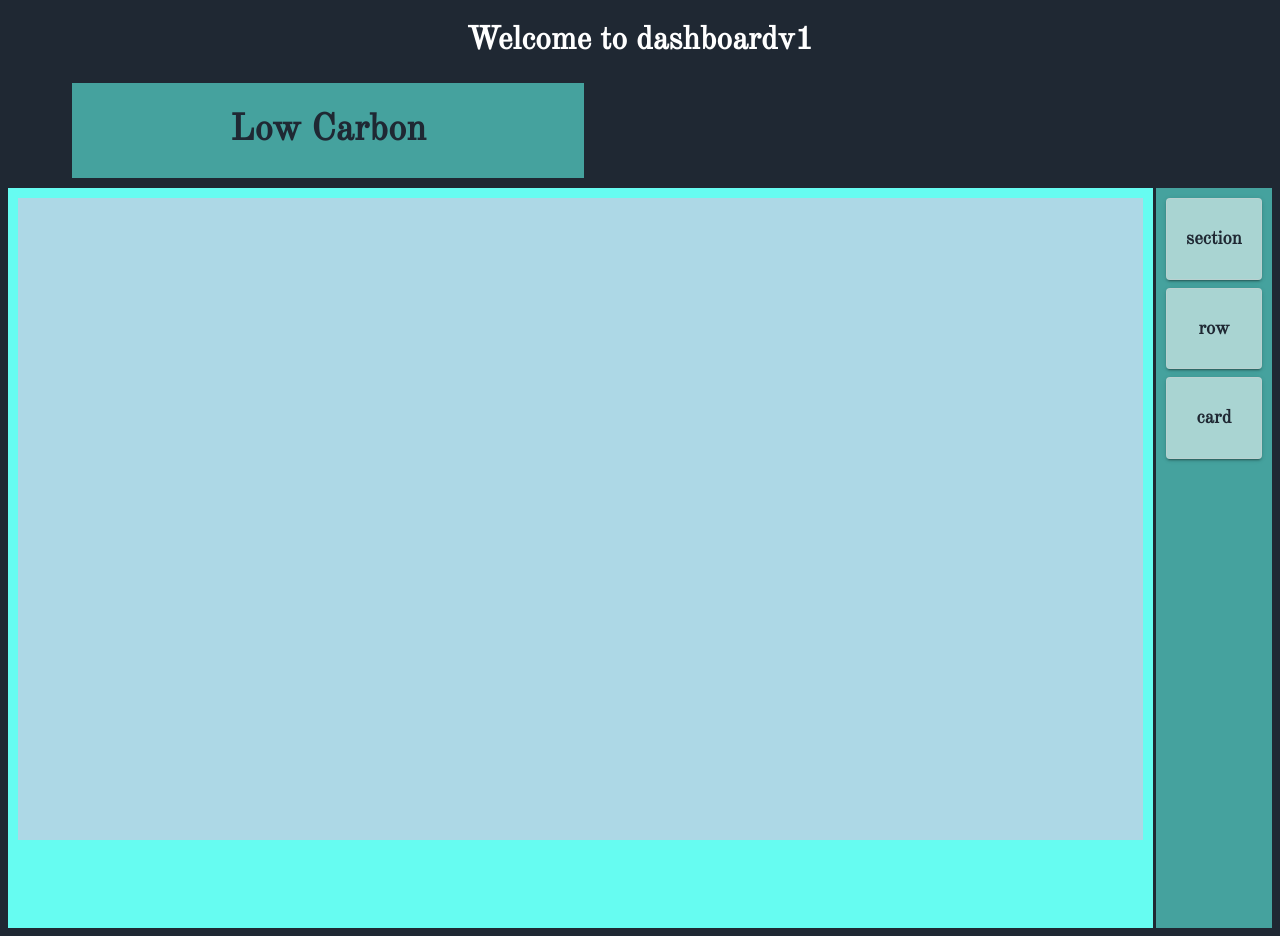
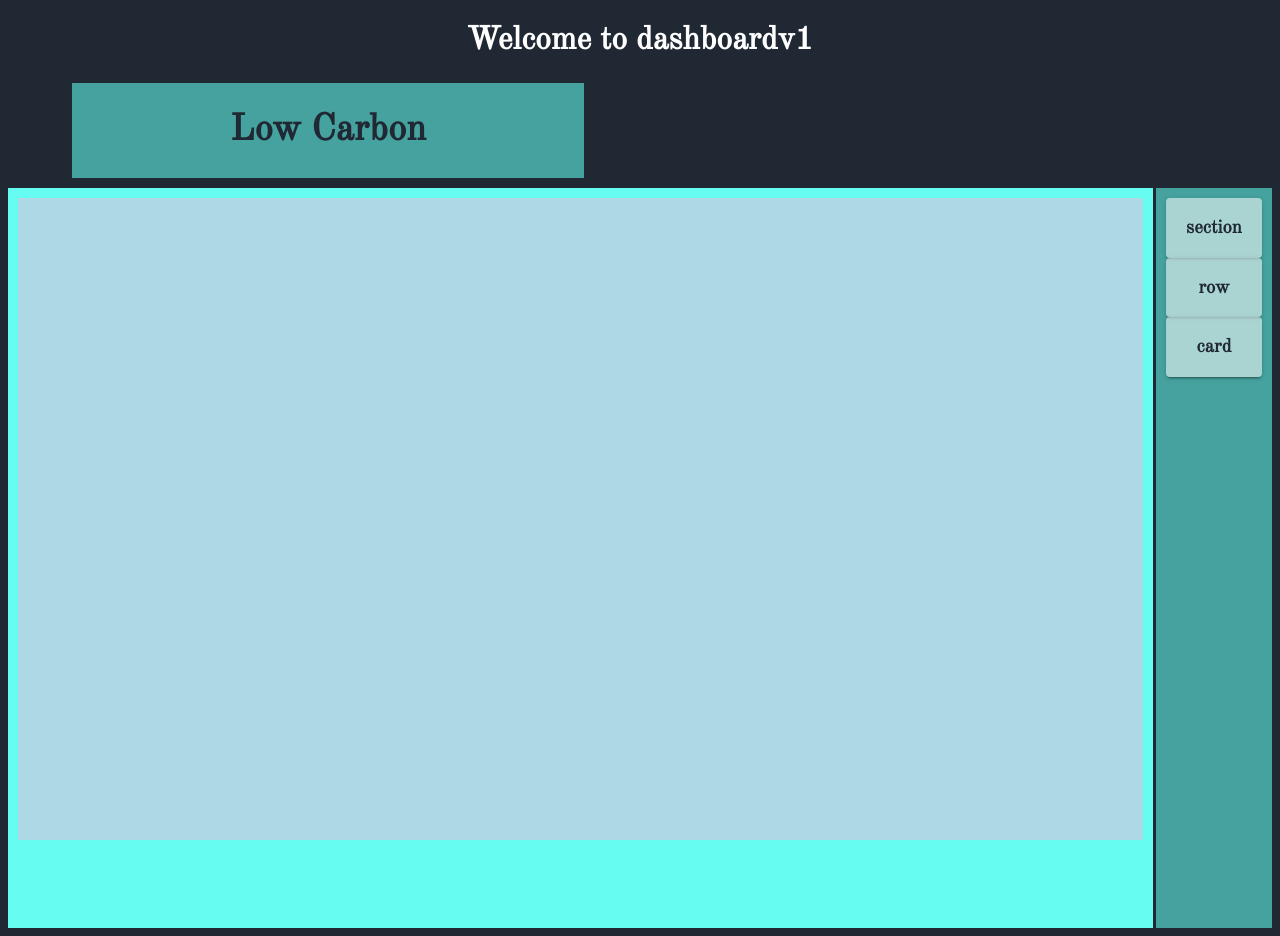
Before and after one commit to BradleyHarper/dashboardProject, an Angular app: page / in a window 1280 px wide. Built offline with nearby package versions, Linux system fonts and the light colour scheme.

Commit message:
row, section, and card item can now be dragged back in the right virtical column

```diff
--- a/src/app/home/home.component.css
+++ b/src/app/home/home.component.css
@@ -1,7 +1,6 @@
 @import url('https://fonts.googleapis.com/css?family=Old+Standard+TT&display=swap');
 .example-box {
     font-family: 'Old Standard TT', serif;
-    border: solid 1px rgba(204, 204, 204, 0.459);
     cursor: grab;
     display: flex;
     justify-content: center;
@@ -26,14 +25,14 @@
 .cdk-drop-list-dragging{
 color: rgba(255, 255, 255, 0.322)
 }
-#componentBoxes{
+#componentBoxes.cdk-drop-list{
   background-color:#45a29e;;
   width: 12vh;
   float: right;
   padding: 10px;
   min-height: 90vh;
 }
-#cdk-drop-list-0>.example-box.cdk-drag{
+#cdk-drop-list>.example-box.cdk-drag{
   padding: 10px;
   margin-bottom: 8px;
 }
@@ -60,8 +59,3 @@ padding-top:2px;
 #sectionCards>.example-box.cdk-drag{
   height: 20vh;
 }
-#sectionColumn{
-  display: flex;
-  justify-content: space-around;
-  min-height: 10vh;
-}
--- a/src/app/home/home.component.html
+++ b/src/app/home/home.component.html
@@ -1,8 +1,7 @@
 
 
  <div id="componentsColumn"> <!--all the drop lists in this div are for the right side of the screen, they are the three vertical boxes. I made it this way so each draggable item was able to to have their own cdkDropListData in the typescript file. -->
-  <div id="componentBoxes">
-    <div cdkDropList #sectionList="cdkDropList" [cdkDropListData]='availableCards'
+    <div id="componentBoxes" cdkDropList #sectionList="cdkDropList" [cdkDropListData]='availableCards'
       [cdkDropListConnectedTo]='[sectionListItem]' (cdkDropListDropped)='drop($event)'> <!-- these three divs to the left inside the component box div are the draggable elements as mentioned above, they all enherit a name from the home TS file and drag lists are connected to a nested list system at the bottom-->
       <div class="example-box" cdkDrag *ngFor="let card of availableCards">
         <h3>{{card.title}}</h3>
@@ -20,7 +19,6 @@
         <h3>{{cardItem}}</h3>
       </div>
     </div> -->
-  </div>
   <!-- <div id="rowInSection" cdkDropList #inComponentBoxes="cdkDropList" [cdkDropListData]='rowIns'
     [cdkDropListConnectedTo]='[inSectionBox]' (cdkDropListDropped)='drop($event)'>
     <div class="example-box" cdkDrag *ngFor="let item of cards">
--- a/src/app/home/home.component.ts
+++ b/src/app/home/home.component.ts
@@ -69,7 +69,6 @@ export class HomeComponent implements OnInit {
     if (event.previousContainer === event.container) {
       moveItemInArray(event.container.data, event.previousIndex, event.currentIndex);
       console.log("Move drop event", event);
-
     } else {
       // const section = new DashboardSection();
       // section.title = event.previousContainer.data[event.previousIndex];
```
Lines whose indentation alone changed are shown as unchanged.
